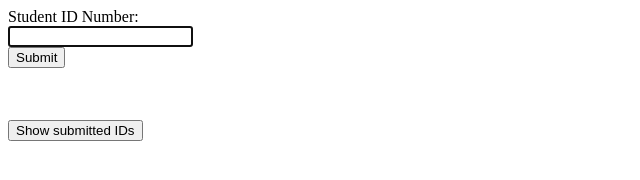
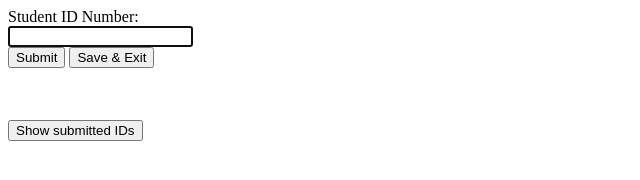
Before and after one commit to kebding/cruzscanner, a plain HTML site: page static/index.html in a window 1280 px wide. Shown: the whole page, without its empty margins (0-640 px from the left). Drawn offline with Linux system fonts and the light colour scheme.

Commit message:
Update index.html

```diff
--- a/static/index.html
+++ b/static/index.html
@@ -5,6 +5,7 @@
     Student ID Number:<br>
     <input type="text" name="id" autofocus><br>
 	<input type="submit" value="Submit">
+	<input type="submit" value="Save & Exit">
 </form>
 
 <br><br>
```
